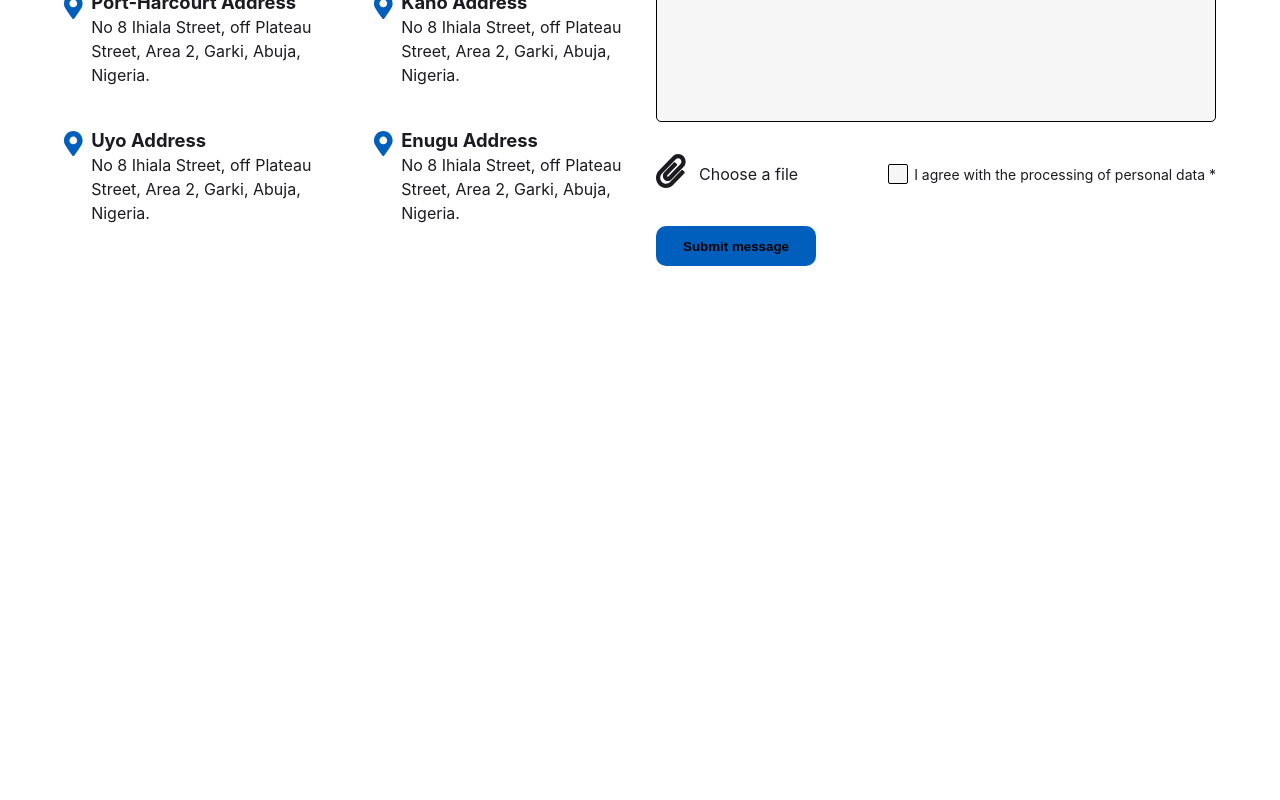
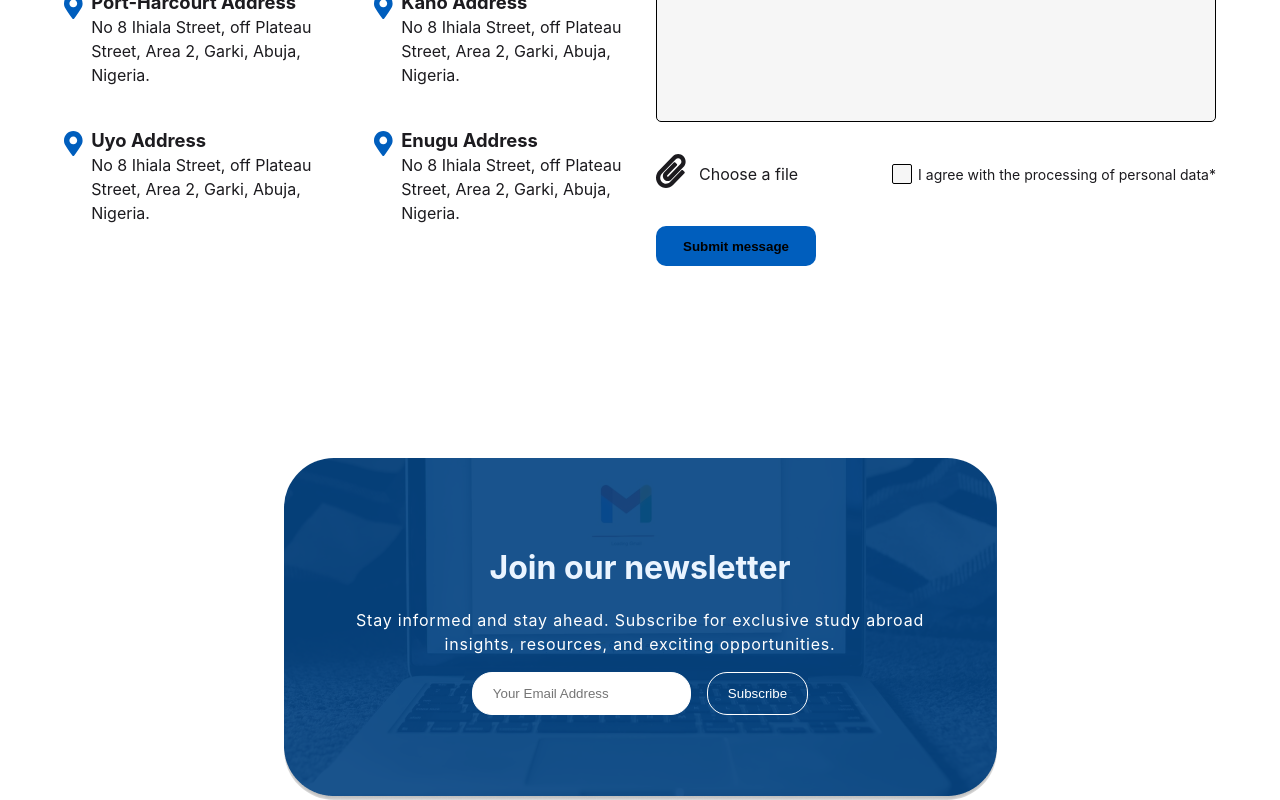
Before and after one commit to British-AUC/company-website, a React (Vite) app in the folder website/: page / in a window 1280 px wide. Shown: the part 6101-6901 px from the top of the page. Before the commit the page ends 6607 px from the top, so only its background shows below. Built offline with nearby package versions, Linux system fonts and the light colour scheme.

Commit message:
added newsletter section

```diff
--- a/website/src/pages/Home.jsx
+++ b/website/src/pages/Home.jsx
@@ -133,14 +133,14 @@ export default function Home(){
                     </div>
                     <form className="section-six-right">
                         <div className="inputs">
-                            <input type="text" name="" id="" placeholder="First Name*" />
-                            <input type="text" name="" id="" placeholder="Last Name*"/>
+                            <input type="text" name="" id="" placeholder="First Name*" required />
+                            <input type="text" name="" id="" placeholder="Last Name*" required />
                         </div>
                         <div className="inputs">
-                            <input type="email" name="" id="" placeholder="Email Address*" />
-                            <input type="tel" name="" id="" placeholder="Phone Number*"/>
+                            <input type="email" name="" id="" placeholder="Email Address*" required />
+                            <input type="tel" name="" id="" placeholder="Phone Number*" required />
                         </div>
-                        <textarea name="" id="" rows="10" placeholder="Message*"></textarea>
+                        <textarea name="" id="" rows="10" placeholder="Message*" required ></textarea>
                         <div className="inputs2">
                             <label for="fileInput" class="file-label">
                                 <input type="file" id="fileInput" class="hidden" />
@@ -148,16 +148,30 @@ export default function Home(){
                                 <span class="file-name">Choose a file</span>
                             </label>
                             <div className="checkbox">
-                                <input type="checkbox" name="terms" id="terms" />
-                                <label for="terms">I agree with the processing of personal data *</label>
+                                <input type="checkbox" name="terms" id="terms" required />
+                                <label for="terms">I agree with the processing of personal data*</label>
                             </div>
                         </div>
-                        <button className="button-1">
+                        <button className="button-1" type="submit">
                             Submit message
                         </button>
                     </form>
                 </div>
             </section>
+
+            {/* SECTION SEVEN */}
+            <section className="section-seven">
+                <h3>Join our newsletter</h3>
+                <p>
+                    Stay informed and stay ahead. Subscribe
+                    for exclusive study abroad insights,
+                    resources, and exciting opportunities.
+                </p>
+                <form className="email-container">
+                    <input type="email" placeholder="Your Email Address" required />
+                    <button type="submit">Subscribe</button>
+                </form>
+            </section>
         </>
     )
 }
--- a/website/src/styles/App.css
+++ b/website/src/styles/App.css
@@ -334,7 +334,7 @@ nav {
   padding: 0rem 4rem;
   align-items: center;
   justify-content: center;
-  padding-bottom: 15em;
+  padding-bottom: 12em;
 }
 .section-six h2 {
   margin: 0;
@@ -469,4 +469,52 @@ nav {
 }
 .section-six .section-six-sub .button-1:hover, .section-six .section-six-sub .hero-left .button-2:hover, .hero-left .section-six .section-six-sub .button-2:hover {
   background-color: #006edb;
+}
+
+.section-seven {
+  display: flex;
+  flex-direction: column;
+  align-items: center;
+  justify-content: center;
+  margin: 0 auto;
+  width: 713px;
+  height: 342px;
+  background: url("../assets/newsletter.png") center;
+  border-radius: 50px;
+  gap: 1em;
+}
+.section-seven h3 {
+  font-weight: 700;
+  font-size: 2rem;
+  display: flex;
+  text-align: center;
+  color: #EAF4FF;
+  margin: 0;
+}
+.section-seven p {
+  text-align: center;
+  color: white;
+  letter-spacing: 0.05em;
+  margin: 0rem 4rem;
+}
+.section-seven .email-container {
+  display: flex;
+  flex-direction: row;
+  gap: 1em;
+}
+.section-seven .email-container input {
+  color: #1C1B1F;
+  border: none;
+  padding: 0.95em 1.5em;
+  background: #FFFFFF;
+  border: 1px solid #FFFFFF;
+  border-radius: 20px;
+}
+.section-seven .email-container button {
+  color: white;
+  border: none;
+  padding: 0.95em 1.5em;
+  background: inherit;
+  border: 1.5px solid #FFFFFF;
+  border-radius: 20px;
 }/*# sourceMappingURL=App.css.map */
--- a/website/src/styles/App.scss
+++ b/website/src/styles/App.scss
@@ -362,7 +362,7 @@ nav {
   padding: $desktoppadding;
   align-items: center;
   justify-content: center;
-  padding-bottom: 15em;
+  padding-bottom: 12em;
   h2 {
     margin: 0;
   }
@@ -502,3 +502,52 @@ nav {
   }
 }
 // SECTION SIX END
+
+// SECTION SEVEN START
+.section-seven {
+  display: flex;
+  flex-direction: column;
+  align-items: center;
+  justify-content: center;
+  margin: 0 auto;
+  width: 713px;
+  height: 342px;
+  background: url("../assets/newsletter.png") center;
+  border-radius: 50px;
+  gap: 1em;
+  h3 {
+    font-weight: 700;
+    font-size: 2rem;
+    display: flex;
+    text-align: center;
+    color: #EAF4FF;
+    margin: 0;
+  }
+  p {
+    text-align: center;
+    color: white;
+    letter-spacing: 0.05em;
+    margin: 0rem 4rem;
+  }
+  .email-container {
+    display: flex;
+    flex-direction: row;
+    gap: 1em;
+    input {
+      color: $companyblack;
+      border: none;
+      padding: 0.95em 1.5em;
+      background: #FFFFFF;
+      border: 1px solid #FFFFFF;
+      border-radius: 20px;
+    }
+    button {
+      color: white;
+      border: none;
+      padding: 0.95em 1.5em;
+      background: inherit;
+      border: 1.5px solid #FFFFFF;
+      border-radius: 20px;
+    }
+  }
+}
```
Also changed, not shown: website/src/assets/newsletter.png (added), 1 other file (tests, documents, lock files or other folders).
